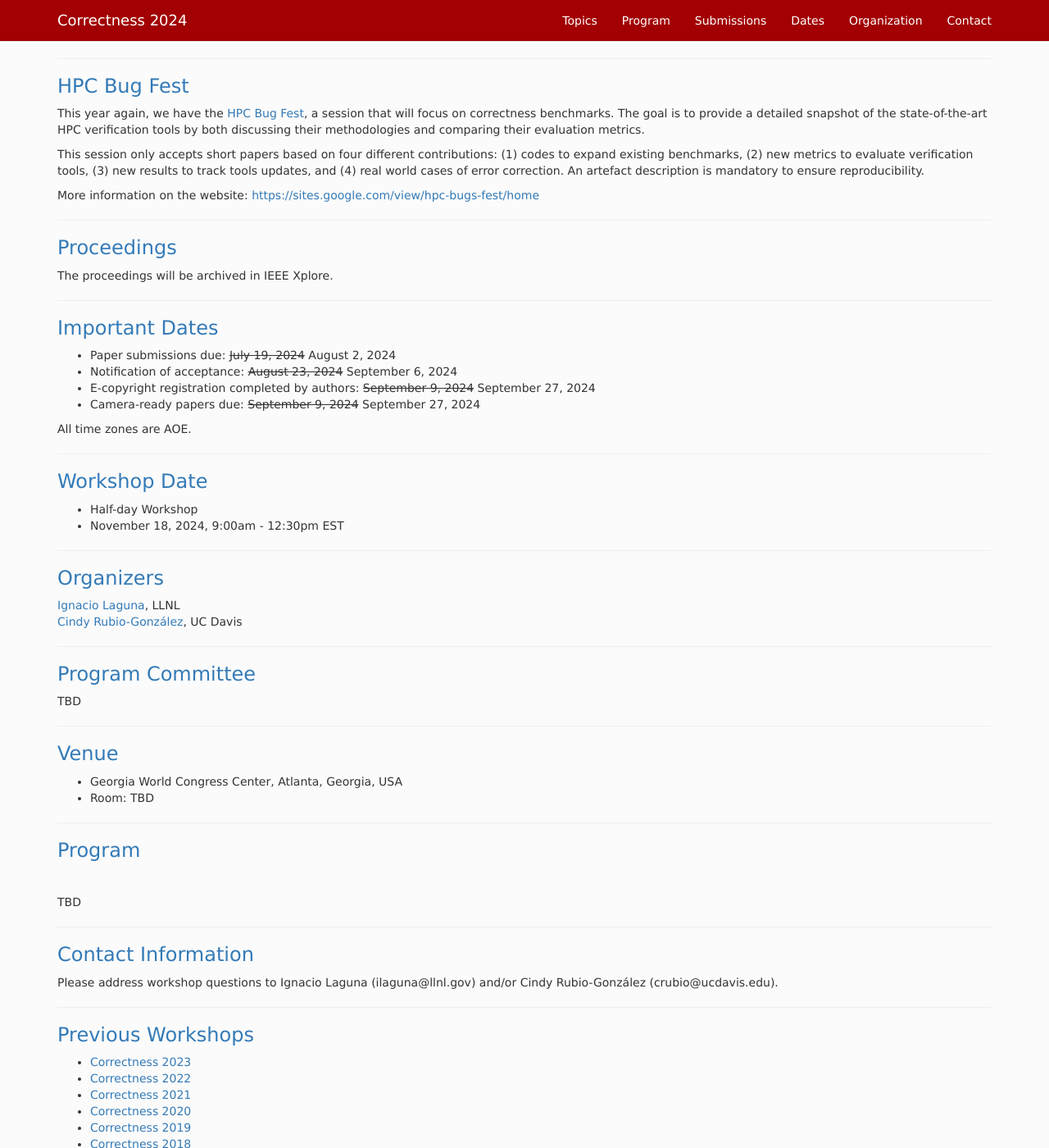
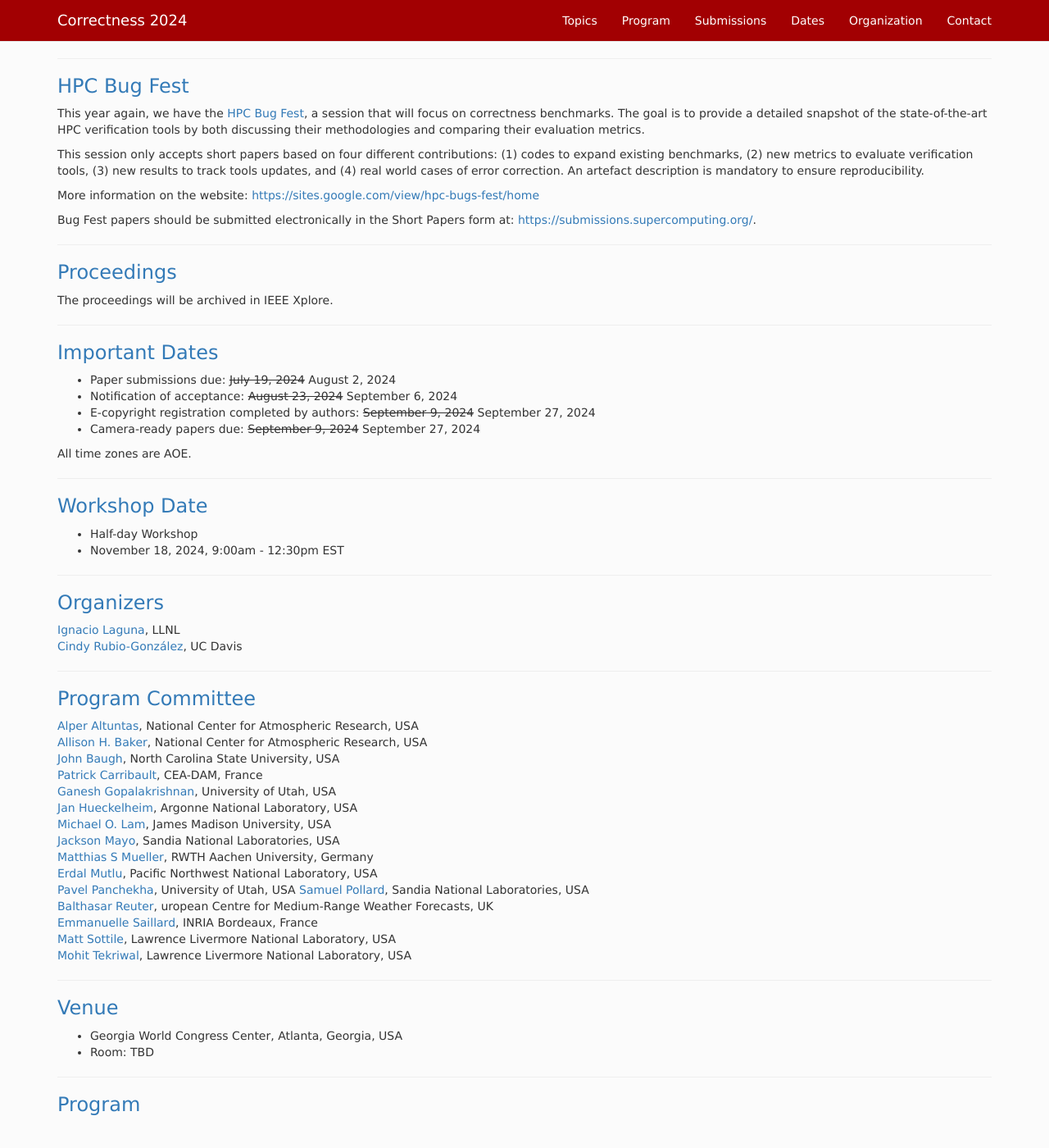
Before and after one commit to correctness-workshop/2024, a Jekyll site: the page built from index.md, in a window 1280 px wide and 1400 px high, scrolled down 1714 px. Shown: the whole window at 82% size. Built offline with Jekyll 4.4.1, drawn with Linux system fonts in a browser that asks for light colours; nearby versions of some CDN libraries; the list of posts is cut into pages by our own code.

Commit message:
Update index.md

```diff
--- a/index.md
+++ b/index.md
@@ -87,6 +87,8 @@ mandatory to ensure reproducibility.
 
 More information on the website: [https://sites.google.com/view/hpc-bugs-fest/home](https://sites.google.com/view/hpc-bugs-fest/home)
 
+Bug Fest papers should be submitted electronically in the Short Papers form at: [https://submissions.supercomputing.org/](https://submissions.supercomputing.org/).
+
 ----
 
 ###  <a class="anchor" name="proceedings"> Proceedings </a>
@@ -125,7 +127,22 @@ All time zones are AOE.
 ---
 ### <a class="anchor" name="pc">Program Committee</a>
 
-TBD
+[Alper Altuntas](https://staff.ucar.edu/users/altuntas), National Center for Atmospheric Research, USA <br />
+[Allison H. Baker](https://staff.ucar.edu/users/abaker), National Center for Atmospheric Research, USA <br />
+[John Baugh](https://www.ccee.ncsu.edu/people/jwb/), North Carolina State University, USA <br />
+[Patrick Carribault](http://www.cea.fr/), CEA-DAM, France  <br />
+[Ganesh Gopalakrishnan](https://www.cs.utah.edu/~ganesh/), University of Utah, USA <br />
+[Jan Hueckelheim](https://www.anl.gov/profile/jan-huckelheim), Argonne National Laboratory, USA <br />
+[Michael O. Lam](https://w3.cs.jmu.edu/lam2mo/), James Madison University, USA <br />
+[Jackson Mayo](http://www.sandia.gov/), Sandia National Laboratories, USA <br />
+[Matthias S Mueller](https://www.i12.rwth-aachen.de/cms/lehrstuhl-fuer-hochleistungsrechnen-inf/der-lehrstuhl/team/hochleistungsrechnen/~osdf/prof-dr-rer-nat-matthias-s-mueller/?allou=1), RWTH Aachen University, Germany <br />
+[Erdal Mutlu](https://www.pnnl.gov/people/erdal-mutlu), Pacific Northwest National Laboratory, USA <br />
+[Pavel Panchekha](https://pavpanchekha.com/), University of Utah, USA
+[Samuel	Pollard](https://scholar.google.com/citations?user=X0zJ484AAAAJ&hl=en), Sandia National Laboratories, USA <br />
+[Balthasar Reuter](https://www.ecmwf.int/en/about/who-we-are/staff-profiles/balthasar-reuter), uropean Centre for Medium-Range Weather Forecasts, UK <br />
+[Emmanuelle Saillard](http://emmanuellesaillard.fr/), INRIA Bordeaux, France  <br />
+[Matt Sottile](https://scholar.google.com/citations?user=q6Z0FZMAAAAJ&hl=en), Lawrence Livermore National Laboratory, USA <br />
+[Mohit Tekriwal](https://mohittkr.github.io/), Lawrence Livermore National Laboratory, USA <br />
 
 ---
 ### <a class="anchor" name="venue">Venue</a>
```
